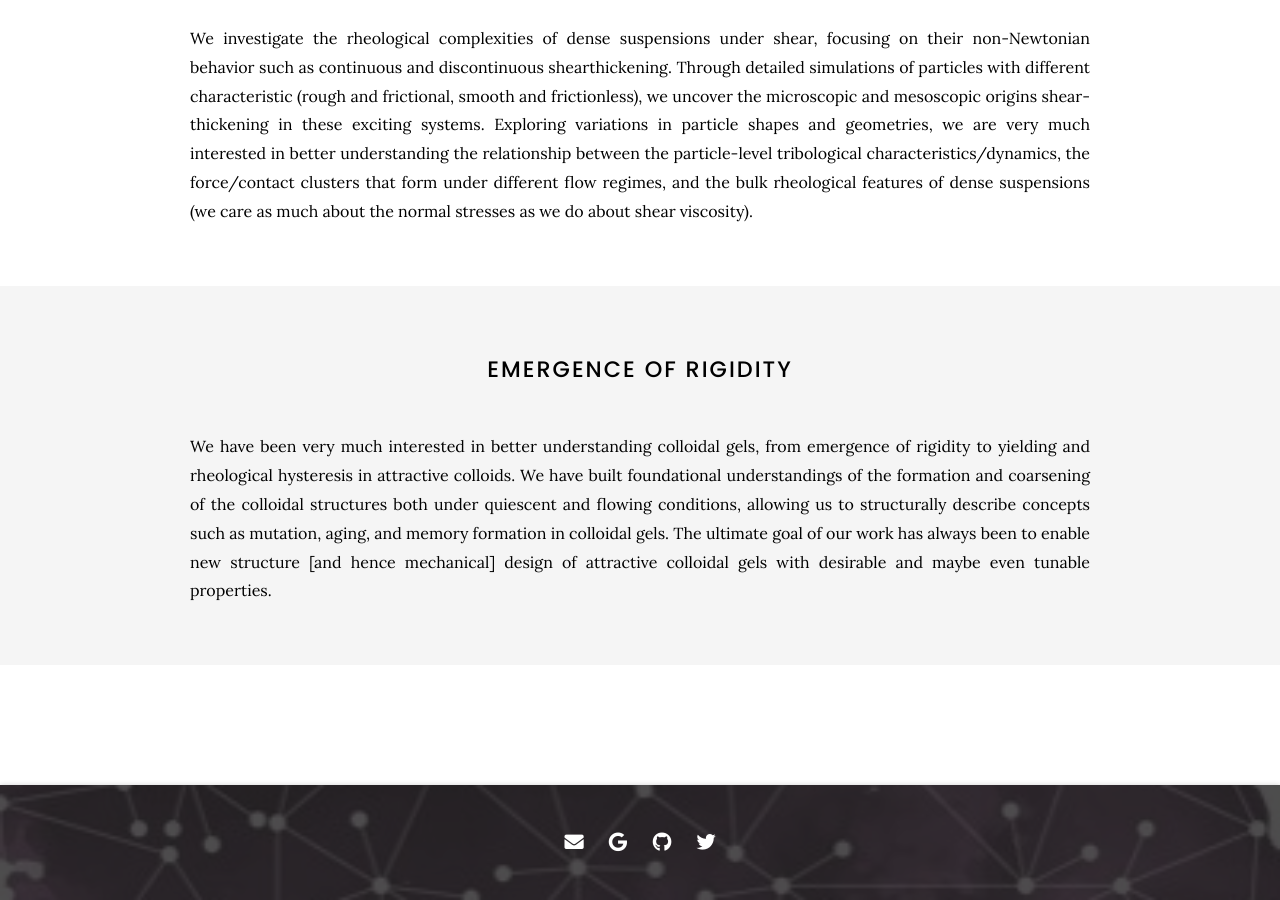
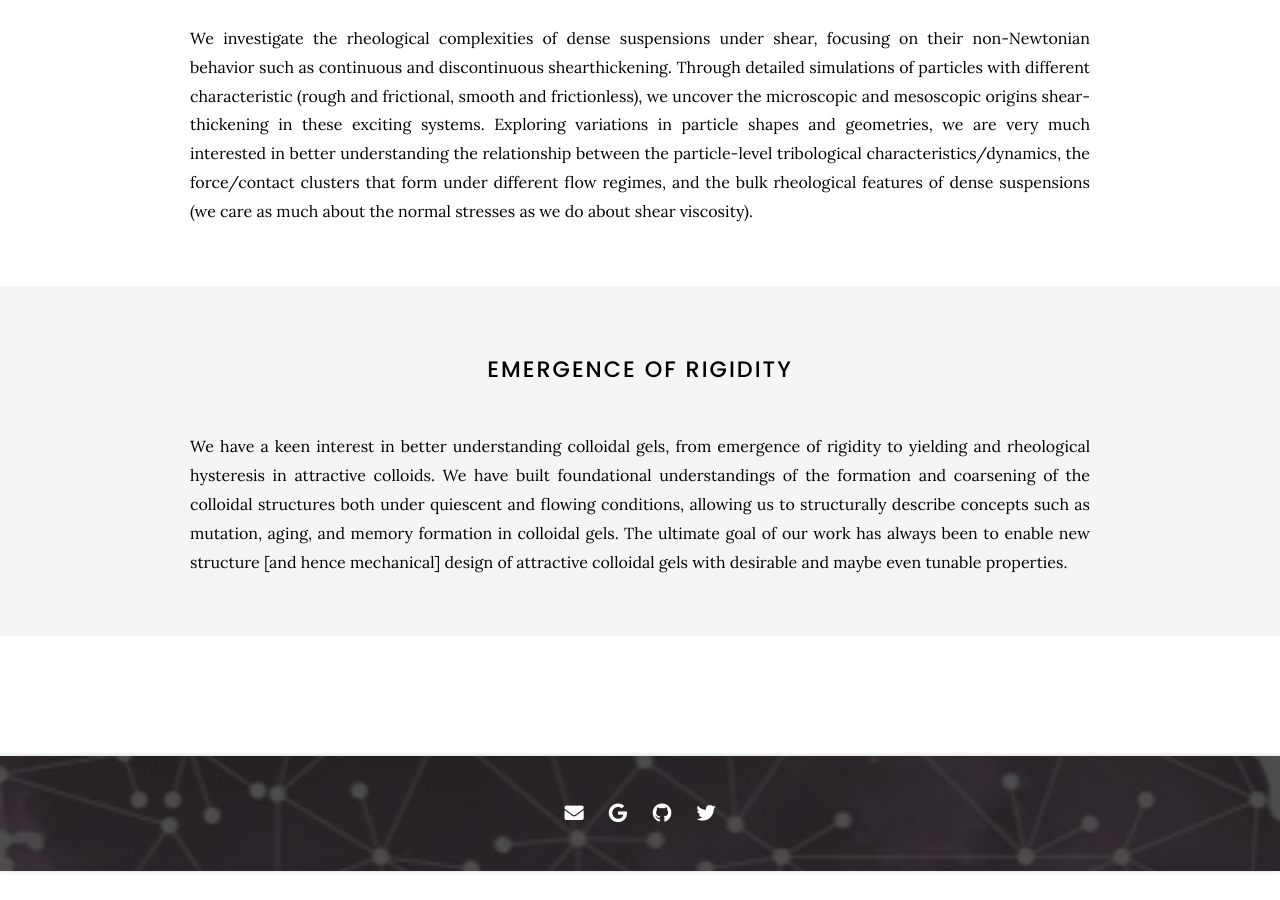
Before and after one commit to procf/procf.github.io, a Jekyll site: the page built from research/sim/index.md, in a window 1280 px wide and 900 px high, scrolled down 1231 px. Built offline with Jekyll 4.4.1, drawn with Linux system fonts in a browser that asks for light colours; nearby versions of some CDN libraries; after the commit the page ends 2102 px from its top, so only the background shows below that; some of the changed text lies outside the part shown.

Commit message:
Update index.md

```diff
--- a/research/sim/index.md
+++ b/research/sim/index.md
@@ -11,13 +11,13 @@
 %}
 
 
-In our lab we are very much interested in understanding the physics and rheology of
+In our lab, we are deeply interested in gaining insight into the physics and rheology of
 particulate systems. Our research primarily focuses on understanding the coupling
 between intricate structures that different particles form at mesoscale, as a result of
 their interactions at the microscale, and ultimately the emergent rheological/
 mechanics of the colloidal system at the macroscale. We pursue this through detailed
 simulations and aim to build a truly multi-scale physical description to colloidal rheology,
-and more generally soft glassy m
+and more generally soft glassy materials.
 
 
 {% include section.html %}
@@ -36,5 +36,5 @@
 {% include section.html %}
 # Emergence of rigidity
 
-We have been very much interested in better understanding colloidal gels, from emergence of rigidity to yielding and rheological hysteresis in attractive colloids. We have built foundational understandings of the formation and coarsening of the colloidal structures both under quiescent and flowing conditions, allowing us to structurally describe concepts such as mutation, aging, and memory formation in colloidal gels. The ultimate goal of our work has always been to enable new structure [and hence mechanical] design of attractive colloidal gels with desirable and maybe even tunable properties.
+We have a keen interest in better understanding colloidal gels, from emergence of rigidity to yielding and rheological hysteresis in attractive colloids. We have built foundational understandings of the formation and coarsening of the colloidal structures both under quiescent and flowing conditions, allowing us to structurally describe concepts such as mutation, aging, and memory formation in colloidal gels. The ultimate goal of our work has always been to enable new structure [and hence mechanical] design of attractive colloidal gels with desirable and maybe even tunable properties.
 {% include section.html %}
```
